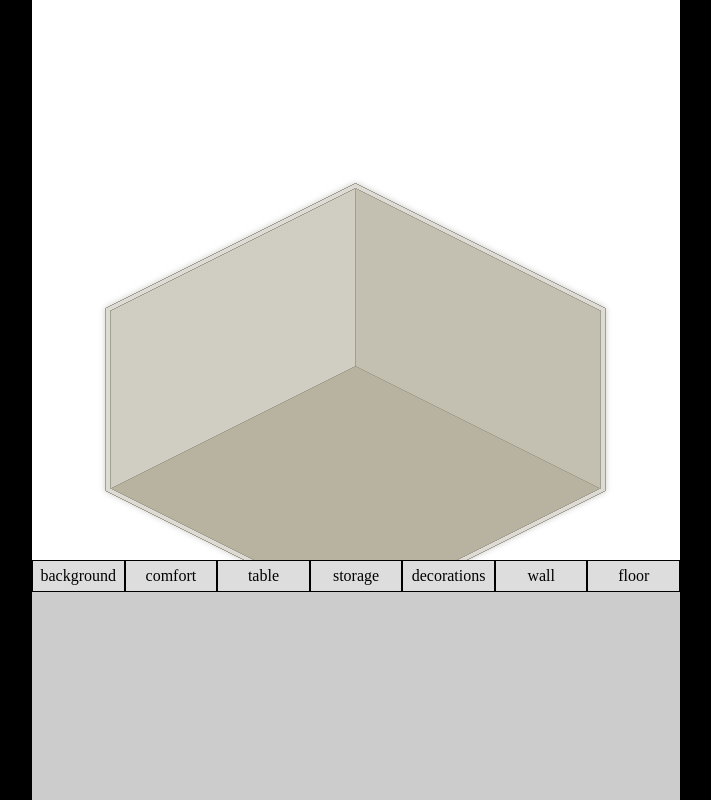
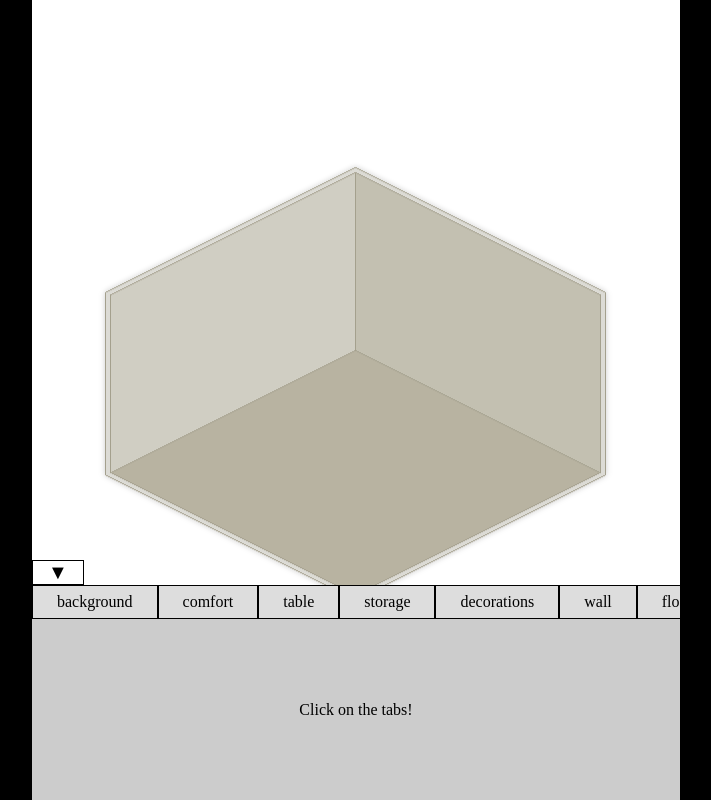
Before and after one commit to sloth-hub/wanroom, a website: page index.html in a window 1280 px wide. Both pictures are taken after a click on the button "START". Shown: the whole page, without its empty margins (284-995 px from the left). Drawn offline with nearby package versions, Linux system fonts and the light colour scheme; a web font is replaced by a local one.

Commit message:
Fix click event and css of item tab and item list

```diff
--- a/index.js
+++ b/index.js
@@ -23,11 +23,13 @@ function init() {
     start.addEventListener("click", async ({ target }) => {
         if (target.className === "start-btn") {
             container.removeChild(target);
-            context.drawImage(roomImg, (canvas.width / 2 - roomImg.width / 2), (canvas.height / 2 - roomImg.height / 2), 600, 600);
-            const itemListWrap = document.createElement("div");
-            itemListWrap.className = "item-list-wrap";
-            container.appendChild(itemListWrap);
-            itemListWrap.innerHTML = `<ul class="item-tab"></ul>
+            context.drawImage(roomImg, (canvas.width / 2 - roomImg.width / 2), (canvas.height / 2 - roomImg.height / 1.9), 600, 600);
+            const itemsWrap = document.createElement("div");
+            itemsWrap.className = "items-wrap";
+            container.appendChild(itemsWrap);
+            itemsWrap.innerHTML = `
+            <div class="tab-toggle">▼</div>
+            <ul class="item-tab"></ul>
             <ul class="item-list"></ul>`;
 
             const itemData = await axios.get("test.json")
@@ -36,9 +38,11 @@ function init() {
 
             const itemTab = document.querySelector(".item-tab");
             const itemList = document.querySelector(".item-list");
-            for(let key in itemData) {
+            for (let key in itemData) {
                 itemTab.innerHTML += `<li>${key}</li>`;
             }
+            itemList.innerHTML = `<p class="item-list-msg">Click on the tabs!</p>`;
+            clickedTab(itemTab, itemList, itemData);
             // const btn = document.createElement("a");
             // btn.innerText = "다운로드";
             // btn.download = "sample.png";
@@ -50,27 +54,9 @@ function init() {
     });
 }
 
-function download(target) {
-    target.href = canvas.toDataURL();
-}
 
-function clickedItemList(itemListWrap, categoryName) {
-    itemListWrap.addEventListener("click", ({ target }) => {
-        if (categoryName === "background") {
-            display.style.backgroundColor = target.style.backgroundColor;
-        } else if (target.className === "item-img") {
-            let item = document.createElement("img");
-            item.classList.add("item");
-            item.src = target.src;
-            room.appendChild(item);
-        }
-    });
-}
-
-function onClickedTab(itemListWrap, itemData) {
-    const tabToggle = itemListWrap.querySelector(".tab-toggle");
-    const itemList = itemListWrap.querySelector(".item-list");
-    const itemTab = itemListWrap.querySelector(".item-tab");
+function clickedTab(itemTab, itemList, itemData) {
+    const tabToggle = document.querySelector(".tab-toggle");;
 
     tabToggle.addEventListener("click", () => {
         itemList.classList.toggle("hide");
@@ -83,15 +69,15 @@ function onClickedTab(itemListWrap, itemData) {
     });
 
     itemTab.addEventListener("click", ({ target }) => {
-        if (target.className === "item-tab category") {
+
         let categoryName = target.innerText;
         itemList.innerHTML = "";
         itemData[categoryName].forEach((e) => {
             let template = itemListTemp({ categoryName, category: e });
             itemList.innerHTML += template;
         });
-            clickedItemList(itemListWrap, categoryName);
-        }
+        clickedItemList(itemList, categoryName);
+
     });
 }
 
@@ -103,6 +89,26 @@ function itemListTemp(arguments) {
     } else {
         return `<li class="list-item ${arguments.categoryName}"><img class="item-img" src="${arguments.category.img}"></li>`;
     }
+}
+
+
+function download(target) {
+    target.href = canvas.toDataURL();
+}
+
+function clickedItemList(itemList, categoryName) {
+
+    itemList.addEventListener("click", ({ target }) => {
+        if (target.innerText === "background") {
+            console.log("");
+            // display.style.backgroundColor = target.style.backgroundColor;
+        } else if (target.className === "item-img") {
+            let item = document.createElement("img");
+            item.classList.add("item");
+            item.src = target.src;
+            room.appendChild(item);
+        }
+    });
 }
 
 function onClickedItem() {
--- a/style.css
+++ b/style.css
@@ -1,6 +1,14 @@
+@font-face {
+    font-family: 'DungGeunMo';
+    src: url('https://cdn.jsdelivr.net/gh/projectnoonnu/noonfonts_six@1.2/DungGeunMo.woff') format('woff');
+    font-weight: normal;
+    font-style: normal;
+}
+
 * {
     margin: 0;
     padding: 0;
+    font-family: 'DungGeunMo';
 }
 
 body {
@@ -17,6 +25,21 @@ img {
 
 li {
     list-style: none;
+}
+
+.item-tab::-webkit-scrollbar,
+.item-list::-webkit-scrollbar {
+
+    width: 5px;
+    height: 5px;
+
+}
+
+.item-tab::-webkit-scrollbar-thumb,
+.item-list::-webkit-scrollbar-thumb {
+    width: 1px;
+    height: 5px;
+    background-color: hsla(0, 0%, 42%, 0.49);
 }
 
 .container {
@@ -47,13 +70,7 @@ li {
     background-color: #fff;
 }
 
-.room {
-    width: 100%;
-    height: 100%;
-    background: center center no-repeat url("./images/room.png");
-}
-
-.item-list-wrap {
+.items-wrap {
     display: flex;
     width: 100%;
     height: 30%;
@@ -67,14 +84,16 @@ li {
     display: flex;
     width: 100%;
     background-color: #ddd;
+    overflow-x: overlay;
+    overflow-y: hidden;
 }
 
 .item-tab li {
     display: flex;
     justify-content: center;
     align-items: center;
-    width: 100%;
-    height: 30px;
+    width: 100rem;
+    padding: 0.8rem 1.5rem;
     border: 1px solid #000;
     cursor: pointer;
 }
@@ -89,23 +108,33 @@ li {
 
 .item-list {
     display: flex;
+    flex-wrap: wrap;
+    align-items: center;
+    justify-content: center;
+    height: 100%;
     box-sizing: border-box;
-    height: 300px;
-    flex-wrap: wrap;
+    overflow-y: overlay;
     background-color: #ccc;
+}
+
+.item-list-msg {
+    text-align: center;
 }
 
 .list-item {
     display: flex;
     justify-content: center;
     align-items: center;
-    border-top: 1px solid #000;
-    border-right: 1px solid #000;
+    width: 20%;
+    height: 50%;
     box-sizing: border-box;
     background-color: #ccc;
-    width: 20%;
     font-size: 40px;
     cursor: default;
+}
+
+.list-item.background {
+    border: 1px solid #000;
 }
 
 .list-item .item-img {}
@@ -124,7 +153,7 @@ li {
 }
 
 @media screen and (max-width: 648px) {
-    .item-list {
-        height: 170px;
+    .item-tab li {
+        width: 100px;
     }
 }
--- a/test.json
+++ b/test.json
@@ -1,63 +1,89 @@
 {
     "background": [
-        {
-            "colorName": "gray",
-            "colorCode": "#ccc"
-        },
         {
             "colorName": "light red",
             "colorCode": "#e09d9d"
         },
         {
-            "colorName": "pink",
-            "colorCode": "#e09dc5"
+            "colorName": "light orange",
+            "colorCode": "#e0ba9d"
+        },
+        {
+            "colorName": "light yellow",
+            "colorCode": "#e0d99d"
+        },
+        {
+            "colorName": "light lime",
+            "colorCode": "#c7e09d"
+        },
+        {
+            "colorName": "light green",
+            "colorCode": "#a1e09d"
+        },
+        {
+            "colorName": "light mint",
+            "colorCode": "#9de0d1"
+        },
+        {
+            "colorName": "right skyblue",
+            "colorCode": "#9dcce0"
         },
         {
             "colorName": "light blue",
             "colorCode": "#9daee0"
         },
         {
-            "colorName": "right skyblue",
-            "colorCode": "#9dcce0"
+            "colorName": "light violet",
+            "colorCode": "#c29de0"
         },
         {
-            "colorName": "light violet",
-            "colorCode": "#c29de0"
+            "colorName": "light pink",
+            "colorCode": "#e09dc5"
+        },
+        {
+            "colorName": "light gray",
+            "colorCode": "#ddd"
         }
     ],
     "comfort": [
         {
             "name": "can",
+            "category": "comfort",
             "img": "/images/can.png"
         }
     ],
     "table": [
         {
             "name": "can",
+            "category": "comfort",
             "img": "/images/can.png"
         }
     ],
     "storage": [
         {
             "name": "can",
+            "category": "storage",
             "img": "/images/can.png"
         }
     ],
     "decorations": [
         {
             "name": "can",
+            "category": "decorations",
             "img": "/images/can.png"
         }
     ],
     "wall": [
         {
             "name": "can",
+            "category": "wall",
             "img": "/images/can.png"
         }
     ],
     "floor": [
         {
             "name": "can",
+            "category": "floor",
             "img": "/images/can.png"
         }
     ]
```
Lines whose indentation alone changed are shown as unchanged.
